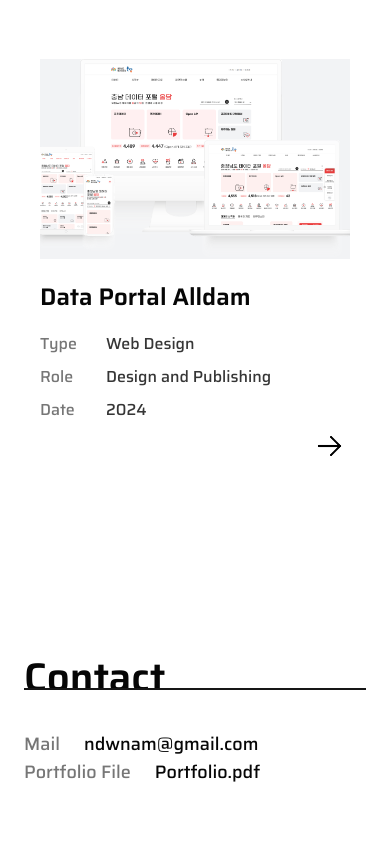
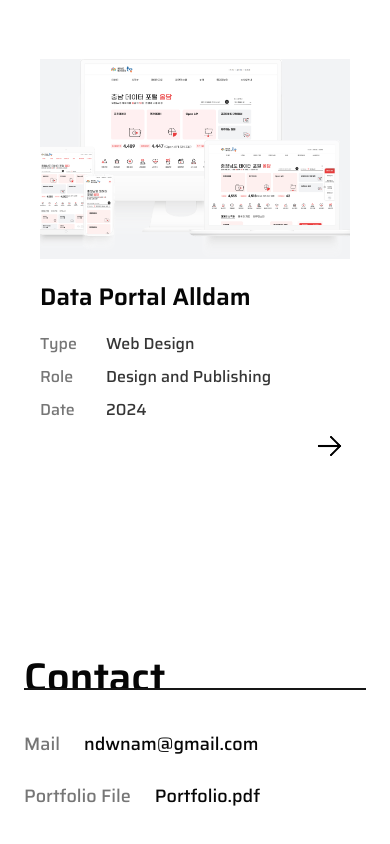
Before and after one commit to wooojinss/portfolio, a plain HTML site: page index.html in a window 390 px wide. Shown: the part 2222-3066 px from the top of the page. Drawn offline with nearby package versions, Linux system fonts and the light colour scheme.

Commit message:
Update main.css

```diff
--- a/css/main.css
+++ b/css/main.css
@@ -611,6 +611,7 @@
     }
     .cont_wrap .sct_3 .info_list {
         flex-wrap:wrap;
+        gap:2.4rem 0;
     }
     .cont_wrap .sct_3 .info_list > .info_box {
         width:100%;
```
